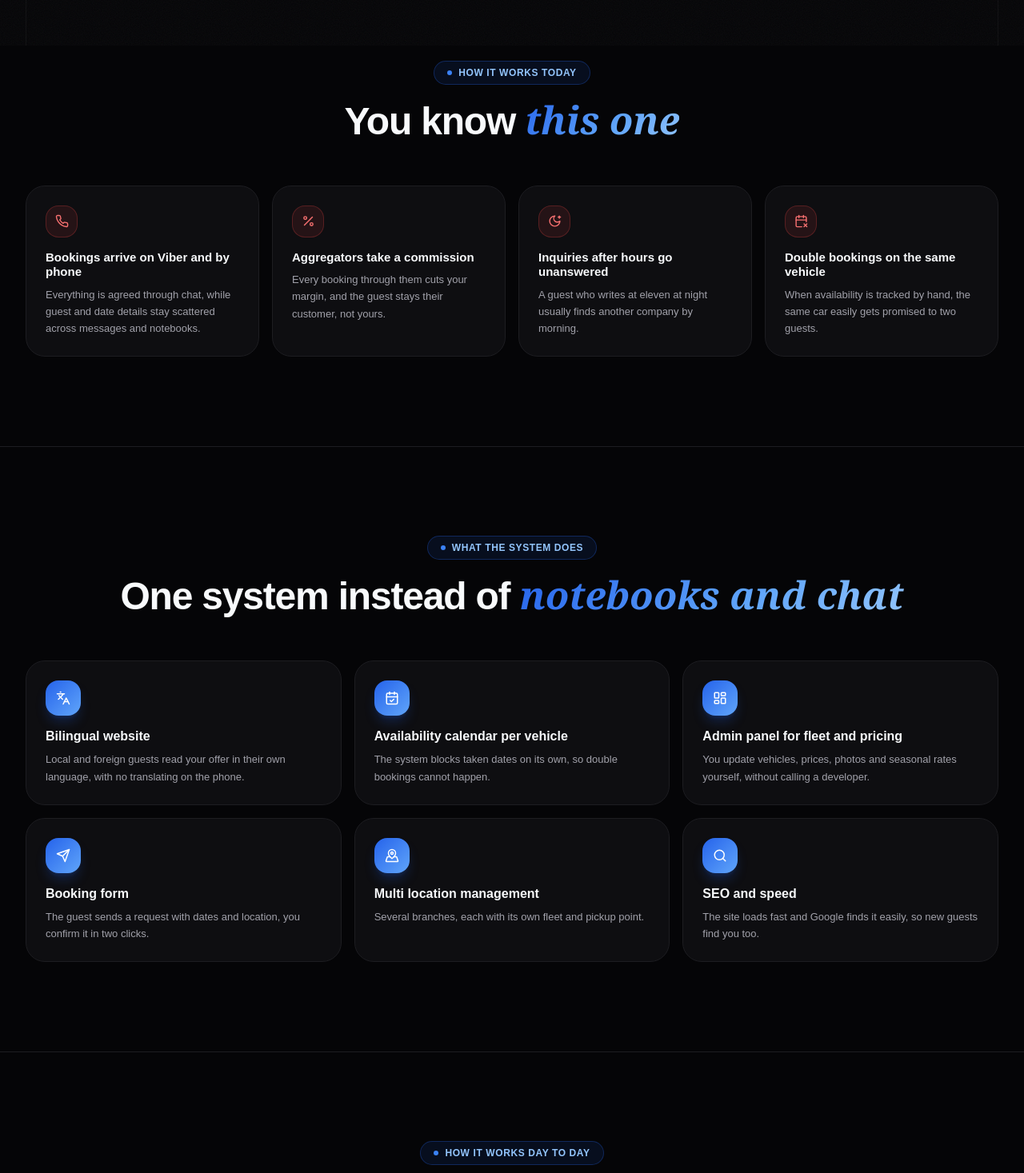
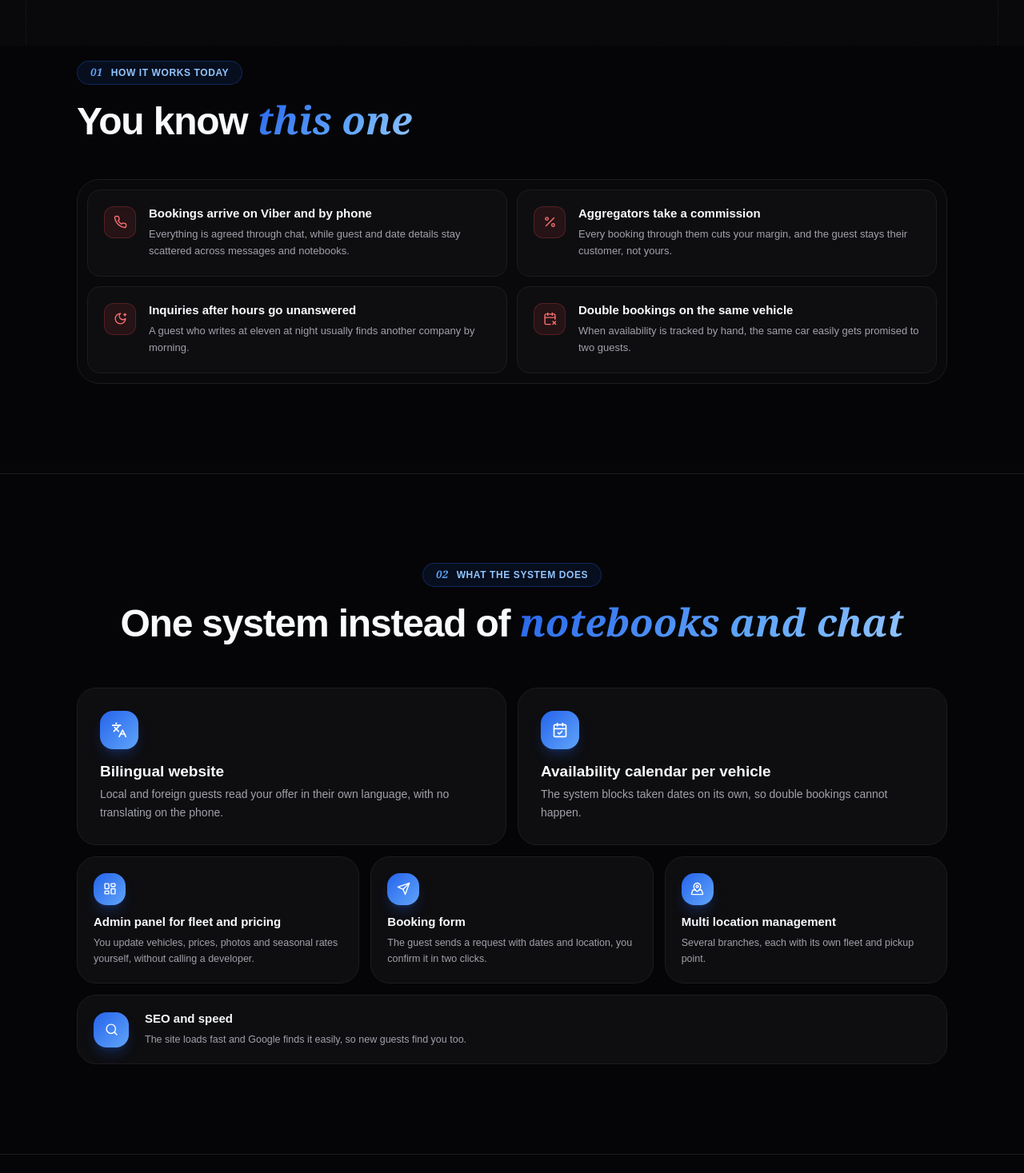
Before and after one commit to Bakeee99/mehiccdev, a Next.js app: page /rjesenja/rent-a-car in a window 1280 px wide. Shown: the part 743-2210 px from the top of the page at 80% size. Built offline with nearby package versions, Linux system fonts and the light colour scheme.

Commit message:
feat: novi ritam sekcija na rent-a-car stranici

```diff
--- a/components/rjesenja/RentACarSections.tsx
+++ b/components/rjesenja/RentACarSections.tsx
@@ -35,25 +35,63 @@ import { SectionRail } from "@/components/ui/SectionRail";
 const PROBLEM_ICONS: LucideIcon[]  = [Phone, Percent, MoonStar, CalendarX2];
 const SOLUTION_ICONS: LucideIcon[] = [Languages, CalendarCheck, LayoutDashboard, Send, MapPinned, Search];
 
-/* ── Zajednički header sekcije ──────────────────────────────────────────────── */
-function SectionHead({ label, h1, accent, sub }: { label: string; h1: string; accent: string; sub?: string }) {
+/* ── Zajednički header sekcije ───────────────────────────────────────────────
+   align="center" je zadano; align="left" koristе sekcije koje treba da razbiju
+   ritam, pa naslov ide lijevo a uvodni tekst desno od njega. Redni broj
+   (01, 02...) daje osjećaj poglavlja umjesto niza istih blokova.            */
+function SectionHead({
+  label, h1, accent, sub, align = "center", index,
+}: {
+  label: string; h1: string; accent: string; sub?: string;
+  align?: "center" | "left"; index?: string;
+}) {
   const reveal = useReveal();
-  return (
-    <motion.div variants={staggerContainer} {...reveal} className="text-center mb-14">
-      <motion.div variants={fadeUp} className="flex justify-center mb-5">
-        <span className="inline-flex items-center gap-2 px-4 py-1.5 rounded-full
+
+  const eyebrow = (
+    <motion.div variants={fadeUp} className={align === "center" ? "flex justify-center mb-5" : "mb-5"}>
+      <span className="inline-flex items-center gap-2.5 px-4 py-1.5 rounded-full
                        border border-brand-600/30 bg-brand-600/10
                        text-brand-300 text-xs font-semibold tracking-wider uppercase">
+        {index ? (
+          <span className="font-serif italic text-[13px] text-brand-400 leading-none">{index}</span>
+        ) : (
           <span className="w-1.5 h-1.5 rounded-full bg-brand-500" aria-hidden />
+        )}
         {label}
       </span>
     </motion.div>
-      <motion.h2 variants={fadeUp} className="text-3xl sm:text-4xl lg:text-5xl font-extrabold tracking-tight mb-4">
+  );
+
+  const heading = (
+    <motion.h2 variants={fadeUp} className="text-3xl sm:text-4xl lg:text-5xl font-extrabold tracking-tight">
       {h1}{" "}
       <span className="text-gradient font-serif italic font-semibold tracking-normal">{accent}</span>
     </motion.h2>
+  );
+
+  if (align === "left") {
+    return (
+      <motion.div variants={staggerContainer} {...reveal}
+        className="grid lg:grid-cols-[1.1fr_1fr] gap-6 lg:gap-12 items-end mb-12">
+        <div>
+          {eyebrow}
+          {heading}
+        </div>
         {sub && (
-        <motion.p variants={fadeUp} className="max-w-2xl mx-auto text-[var(--text-muted)] text-base sm:text-lg leading-relaxed">
+          <motion.p variants={fadeUp} className="text-[var(--text-muted)] text-base leading-relaxed lg:pb-2">
+            {sub}
+          </motion.p>
+        )}
+      </motion.div>
+    );
+  }
+
+  return (
+    <motion.div variants={staggerContainer} {...reveal} className="text-center mb-14">
+      {eyebrow}
+      {heading}
+      {sub && (
+        <motion.p variants={fadeUp} className="max-w-2xl mx-auto text-[var(--text-muted)] text-base sm:text-lg leading-relaxed mt-4">
           {sub}
         </motion.p>
       )}
@@ -122,63 +160,89 @@ function Hero({ c }: { c: typeof COPY.bs }) {
   );
 }
 
-/* ── 2 · Problem ────────────────────────────────────────────────────────────── */
+/* ── 2 · Problem ────────────────────────────────────────────────────────────
+   Namjerno drugačiji ritam od ostalih sekcija: naslov lijevo, kartice su
+   vodoravni redovi u zajedničkom panelu, a ne mreža kvadrata. Panel daje
+   dubinu i razdvaja ovu sekciju od susjednih.                              */
 function Problem({ c }: { c: typeof COPY.bs }) {
   const reveal = useReveal();
   const d = c.problem;
   return (
     <section id="problem" className="py-24 lg:py-28 relative scroll-mt-24">
       <div className="absolute top-0 inset-x-0 h-px bg-[var(--border)]" aria-hidden />
-      <div className="max-w-7xl mx-auto px-6 lg:px-8">
-        <SectionHead label={d.label} h1={d.heading1} accent={d.headingAccent} />
-        <motion.div variants={staggerContainerSlow} {...reveal} className="grid sm:grid-cols-2 lg:grid-cols-4 gap-4">
+      <div className="max-w-6xl mx-auto px-6 lg:px-8">
+        <SectionHead label={d.label} h1={d.heading1} accent={d.headingAccent} align="left" index="01" />
+
+        <motion.div variants={staggerContainerSlow} {...reveal}
+          className="rounded-[28px] border border-[var(--border)] p-2 sm:p-3
+                     bg-[color-mix(in_srgb,var(--surface)_55%,transparent)]">
+          <div className="grid sm:grid-cols-2 gap-2 sm:gap-3">
             {d.items.map((item, i) => {
               const Icon = PROBLEM_ICONS[i];
               return (
-              <motion.article key={item.t} variants={scaleIn} whileHover={{ y: -4 }}
-                className="rounded-3xl p-6 bg-[var(--surface)] border border-[var(--border)]
-                           transition-[border-color,box-shadow] duration-300
-                           hover:border-red-500/30 hover:shadow-xl hover:shadow-red-500/5">
-                <span className="inline-flex w-10 h-10 rounded-2xl items-center justify-center mb-4
+                <motion.article key={item.t} variants={fadeUp}
+                  className="flex gap-4 rounded-2xl p-5 bg-[var(--surface)] border border-[var(--border)]
+                             transition-[border-color] duration-300 hover:border-red-500/30">
+                  <span className="w-10 h-10 rounded-xl flex items-center justify-center flex-shrink-0
                                    bg-red-500/10 border border-red-500/25 text-red-400">
                     <Icon size={17} />
                   </span>
-                <h3 className="text-[15px] font-extrabold text-[var(--text)] leading-tight mb-2">{item.t}</h3>
-                <p className="text-[13px] text-[var(--text-muted)] leading-relaxed">{item.d}</p>
+                  <span className="min-w-0">
+                    <span className="block text-[15px] font-extrabold text-[var(--text)] leading-tight mb-1.5">{item.t}</span>
+                    <span className="block text-[13px] text-[var(--text-muted)] leading-relaxed">{item.d}</span>
+                  </span>
                 </motion.article>
               );
             })}
+          </div>
         </motion.div>
       </div>
     </section>
   );
 }
 
-/* ── 3 · Rješenje ───────────────────────────────────────────────────────────── */
+/* ── 3 · Rješenje ───────────────────────────────────────────────────────────
+   Asimetrična mreža: prve dvije stavke su šire i krupnije (to su i najjači
+   argumenti), ostale četiri manje. Time sekcija prestaje biti niz identičnih
+   kvadrata, a hijerarhija govori šta je najvažnije.                        */
 function Solution({ c }: { c: typeof COPY.bs }) {
   const reveal = useReveal();
   const d = c.solution;
+  const SPAN = ["lg:col-span-3", "lg:col-span-3", "lg:col-span-2", "lg:col-span-2", "lg:col-span-2", "lg:col-span-6"];
   return (
     <section id="rjesenje" className="py-24 lg:py-28 relative scroll-mt-24">
       <div className="absolute top-0 inset-x-0 h-px bg-[var(--border)]" aria-hidden />
-      <div className="max-w-7xl mx-auto px-6 lg:px-8">
-        <SectionHead label={d.label} h1={d.heading1} accent={d.headingAccent} />
-        <motion.div variants={staggerContainerSlow} {...reveal} className="grid sm:grid-cols-2 lg:grid-cols-3 gap-4">
+      <div className="max-w-6xl mx-auto px-6 lg:px-8">
+        <SectionHead label={d.label} h1={d.heading1} accent={d.headingAccent} index="02" />
+        <motion.div variants={staggerContainerSlow} {...reveal}
+          className="grid sm:grid-cols-2 lg:grid-cols-6 gap-3.5">
           {d.items.map((item, i) => {
             const Icon = SOLUTION_ICONS[i];
+            const big = i < 2;
+            const wide = i === 5;
             return (
               <motion.article key={item.t} variants={scaleIn} whileHover={{ y: -4 }}
-                className="group rounded-3xl p-6 bg-[var(--surface)] border border-[var(--border)]
+                className={`group rounded-3xl bg-[var(--surface)] border border-[var(--border)]
                             transition-[border-color,box-shadow] duration-300
-                           hover:border-brand-600/40 hover:shadow-xl hover:shadow-brand-600/10">
-                <span className="inline-flex w-11 h-11 rounded-2xl items-center justify-center mb-4
+                            hover:border-brand-600/40 hover:shadow-xl hover:shadow-brand-600/10
+                            ${SPAN[i]} ${big ? "p-7" : "p-5"}
+                            ${wide ? "flex items-center gap-5" : ""}`}>
+                <span className={`inline-flex rounded-2xl items-center justify-center flex-shrink-0
                                   bg-gradient-to-br from-brand-600 to-brand-400 text-white
                                   shadow-lg shadow-brand-600/25
-                                 transition-transform duration-300 group-hover:scale-110">
-                  <Icon size={18} />
+                                  transition-transform duration-300 group-hover:scale-110
+                                  ${big ? "w-12 h-12 mb-4" : wide ? "w-11 h-11" : "w-10 h-10 mb-3"}`}>
+                  <Icon size={big ? 20 : 17} />
                 </span>
-                <h3 className="text-base font-extrabold text-[var(--text)] leading-tight mb-2">{item.t}</h3>
-                <p className="text-[13px] text-[var(--text-muted)] leading-relaxed">{item.d}</p>
+                <span className="min-w-0 block">
+                  <span className={`block font-extrabold text-[var(--text)] leading-tight mb-1.5
+                                    ${big ? "text-[19px]" : "text-[15px]"}`}>
+                    {item.t}
+                  </span>
+                  <span className={`block text-[var(--text-muted)] leading-relaxed ${big ? "text-[14px]" : "text-[12.5px]"}`}>
+                    {item.d}
+                  </span>
+                </span>
               </motion.article>
             );
           })}
@@ -202,7 +266,7 @@ function Flow({ c }: { c: typeof COPY.bs }) {
     <section id="kako-radi" className="py-24 lg:py-28 relative scroll-mt-24">
       <div className="absolute top-0 inset-x-0 h-px bg-[var(--border)]" aria-hidden />
       <div className="max-w-4xl mx-auto px-6 lg:px-8">
-        <SectionHead label={d.label} h1={d.heading1} accent={d.headingAccent} sub={d.sub} />
+        <SectionHead label={d.label} h1={d.heading1} accent={d.headingAccent} sub={d.sub} index="03" />
 
         <motion.div variants={staggerContainerSlow} {...reveal} className="relative">
           {/* linija koja povezuje korake */}
@@ -364,7 +428,7 @@ function Packages({ c }: { c: typeof COPY.bs }) {
     <section id="paketi" className="py-24 lg:py-28 relative scroll-mt-24">
       <div className="absolute top-0 inset-x-0 h-px bg-[var(--border)]" aria-hidden />
       <div className="max-w-7xl mx-auto px-6 lg:px-8">
-        <SectionHead label={d.label} h1={d.heading1} accent={d.headingAccent} />
+        <SectionHead label={d.label} h1={d.heading1} accent={d.headingAccent} index="05" />
 
         <motion.div variants={staggerContainerSlow} {...reveal}
                     className="grid md:grid-cols-3 gap-5 lg:gap-6 items-start pt-4">
@@ -557,7 +621,7 @@ function Comparison({ c }: { c: typeof COPY.bs }) {
     <section id="poredjenje" className="py-24 lg:py-28 relative scroll-mt-24">
       <div className="absolute top-0 inset-x-0 h-px bg-[var(--border)]" aria-hidden />
       <div className="max-w-4xl mx-auto px-6 lg:px-8">
-        <SectionHead label={d.label} h1={d.heading1} accent={d.headingAccent} sub={d.body} />
+        <SectionHead label={d.label} h1={d.heading1} accent={d.headingAccent} sub={d.body} align="left" index="06" />
         <motion.div variants={staggerContainerSlow} {...reveal} className="flex flex-col gap-3">
           {d.rows.map((r) => (
             <motion.div key={r.b} variants={fadeUp}
```
Also changed, not shown: PROCITAJ-ME.txt. Lines whose indentation alone changed are shown as unchanged.
